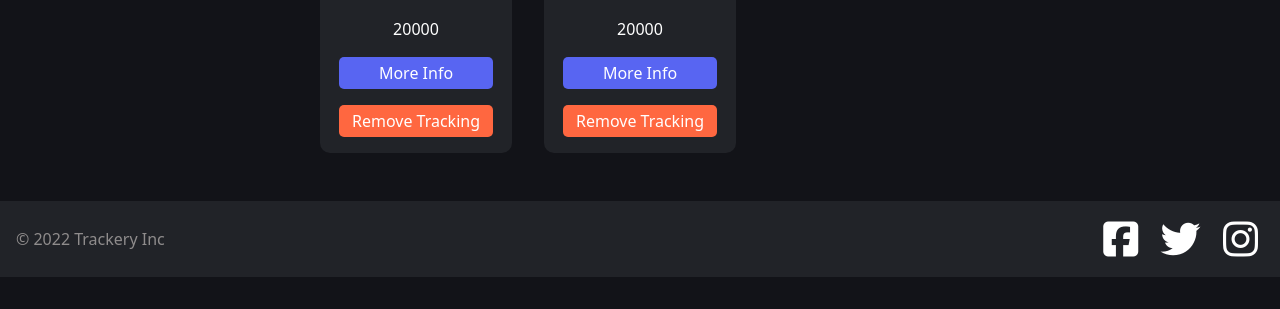
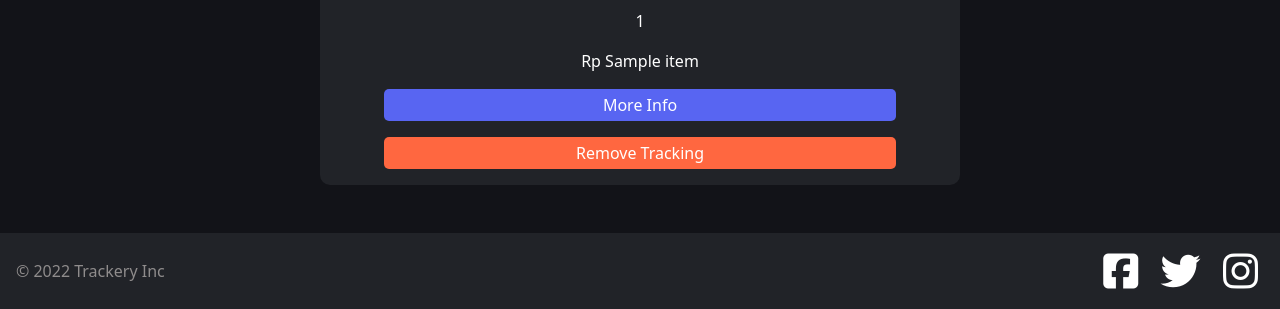
Before and after one commit to RaymondDehenrich/Trackery-Price-Tracker, a Flask app: template templates/inventory.html in a window 1280 px wide. Shown: the part 900-1209 px from the top of the page. Before the commit the page ends 1177 px from the top, so only its background shows below. Run offline with Flask 3, Linux system fonts and the light colour scheme; the template is opened without the code that fills it: most values are stand-ins (such as "Sample title", 1, 10 or a date in 2020); style sheets or scripts are compiled from the project's sources; some libraries are stand-ins or nearby versions.

Commit message:
show inventory list (belum validation)

```diff
--- a/templates/inventory.html
+++ b/templates/inventory.html
@@ -21,55 +21,20 @@
 
 
     <form class="inventory__list" action="{{url_for('detail')}}">
+      {% set index = namespace(value=0) %}
+      {% for item in item %}
       <div class="entry">
         <img
           class="entry__img"
-          src="{{url_for('static',filename='images/search-icon.png')}}"
+          src="{{item[1]}}"
         />
-        <div class="entry__name">Ayam Goreng</div>
-        <div class="entry__price">20000</div>
+        <div class="entry__name">{{item[0]}}</div>
+        <div class="entry__price">Rp {{item[3]}}</div>
         <button class="entry__firstbutton">More Info</button>
         <button class="entry__secondbutton">Remove Tracking</button>
+        {% set index.value = index.value + 1 %}
       </div>
-      <div class="entry">
-        <img
-          class="entry__img"
-          src="{{url_for('static',filename='images/search-icon.png')}}"
-        />
-        <div class="entry__name">Ayam Goreng</div>
-        <div class="entry__price">20000</div>
-        <button class="entry__firstbutton">More Info</button>
-        <button class="entry__secondbutton">Remove Tracking</button>
-      </div>
-      <div class="entry">
-        <img
-          class="entry__img"
-          src="{{url_for('static',filename='images/search-icon.png')}}"
-        />
-        <div class="entry__name">Ayam Goreng</div>
-        <div class="entry__price">20000</div>
-        <button class="entry__firstbutton">More Info</button>
-        <button class="entry__secondbutton">Remove Tracking</button>
-      </div>
-      <div class="entry">
-        <img
-          class="entry__img"
-          src="{{url_for('static',filename='images/search-icon.png')}}"
-        />
-        <div class="entry__name">Ayam Goreng</div>
-        <div class="entry__price">20000</div>
-        <button class="entry__firstbutton">More Info</button>
-        <button class="entry__secondbutton">Remove Tracking</button>
-      </div>
-      <div class="entry">
-        <img
-          class="entry__img"
-          src="{{url_for('static',filename='images/search-icon.png')}}"
-        />
-        <div class="entry__name">Ayam Goreng</div>
-        <div class="entry__price">20000</div>
-        <button class="entry__firstbutton">More Info</button>
-        <button class="entry__secondbutton">Remove Tracking</button>
+      {% endfor %}
       </div>
     </form>
   </div>
```
